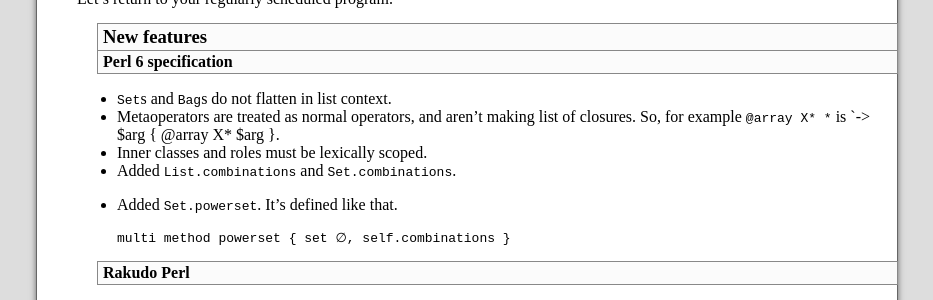
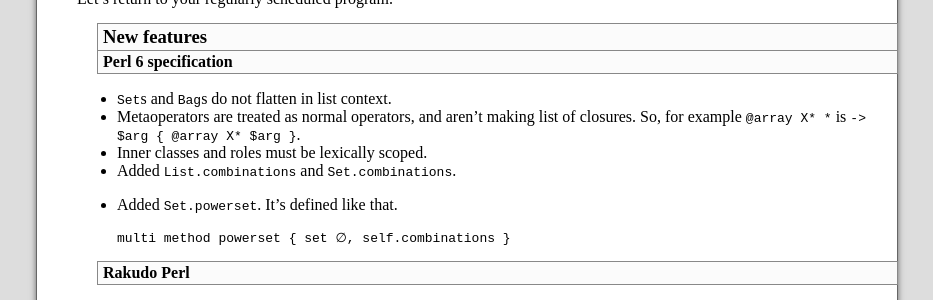
Before and after one commit to KamilaBorowska/old-xfix.github.io, a Jekyll site: the page built from _posts/2013-02-16-perl-6-changes-2013W07.md, in a window 1280 px wide. Shown: the part 335-635 px from the top of the page, without its empty margins (173-1106 px from the left). Built offline with Jekyll 4.4.1, drawn with Linux system fonts in a browser that asks for light colours; comment, search, counter and statistics services are not loaded.

Commit message:
Fix syntax error

```diff
--- a/_posts/2013-02-16-perl-6-changes-2013W07.md
+++ b/_posts/2013-02-16-perl-6-changes-2013W07.md
@@ -27,7 +27,7 @@
 * `Set`s and `Bag`s do not flatten in list context.
 * Metaoperators are treated as normal operators, and aren't making
   list of closures. So, for example `@array X* *` is
-  `-> $arg { @array X* $arg }.
+  `-> $arg { @array X* $arg }`.
 * Inner classes and roles must be lexically scoped.
 * Added `List.combinations` and `Set.combinations`.
 * Added `Set.powerset`. It's defined like that.
```
